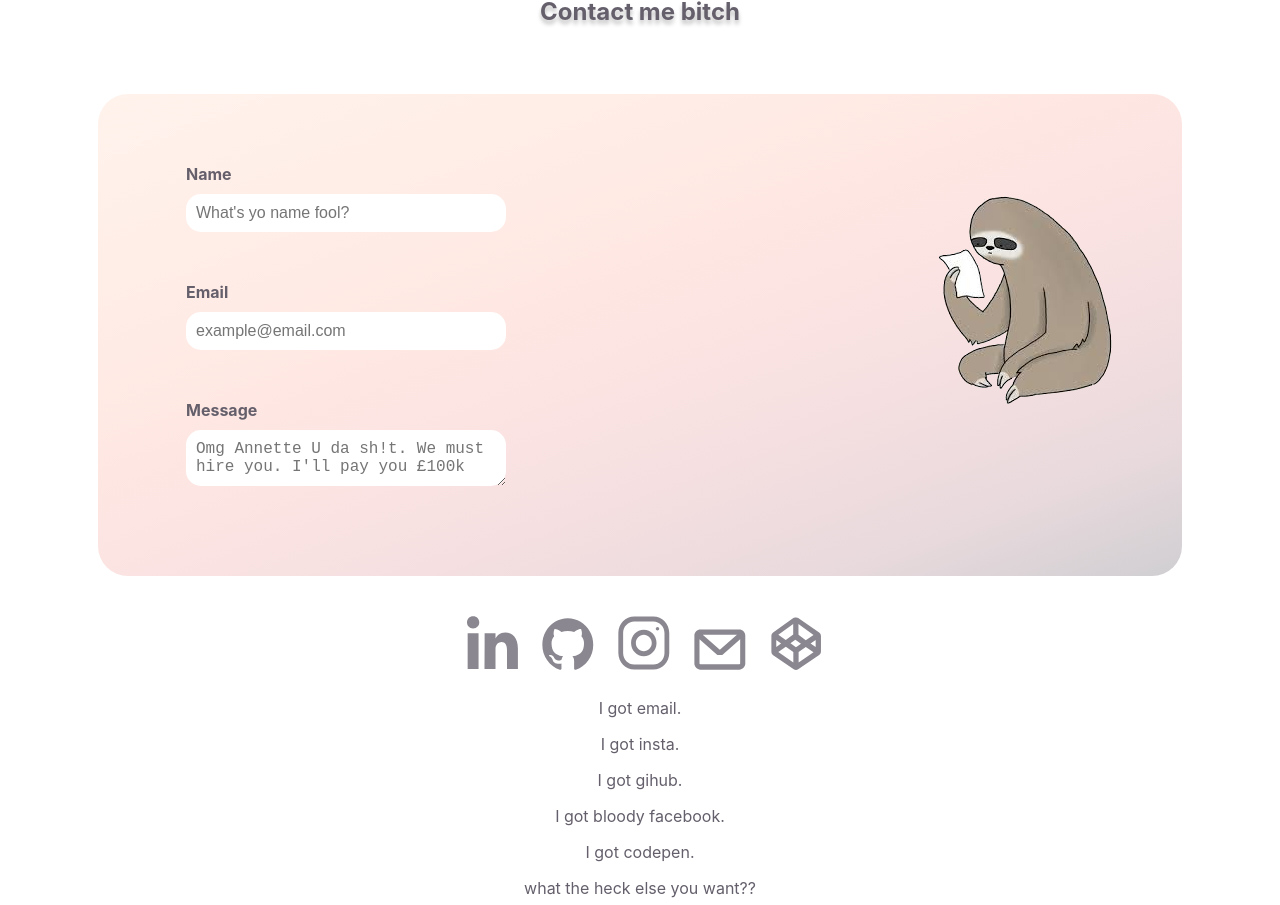
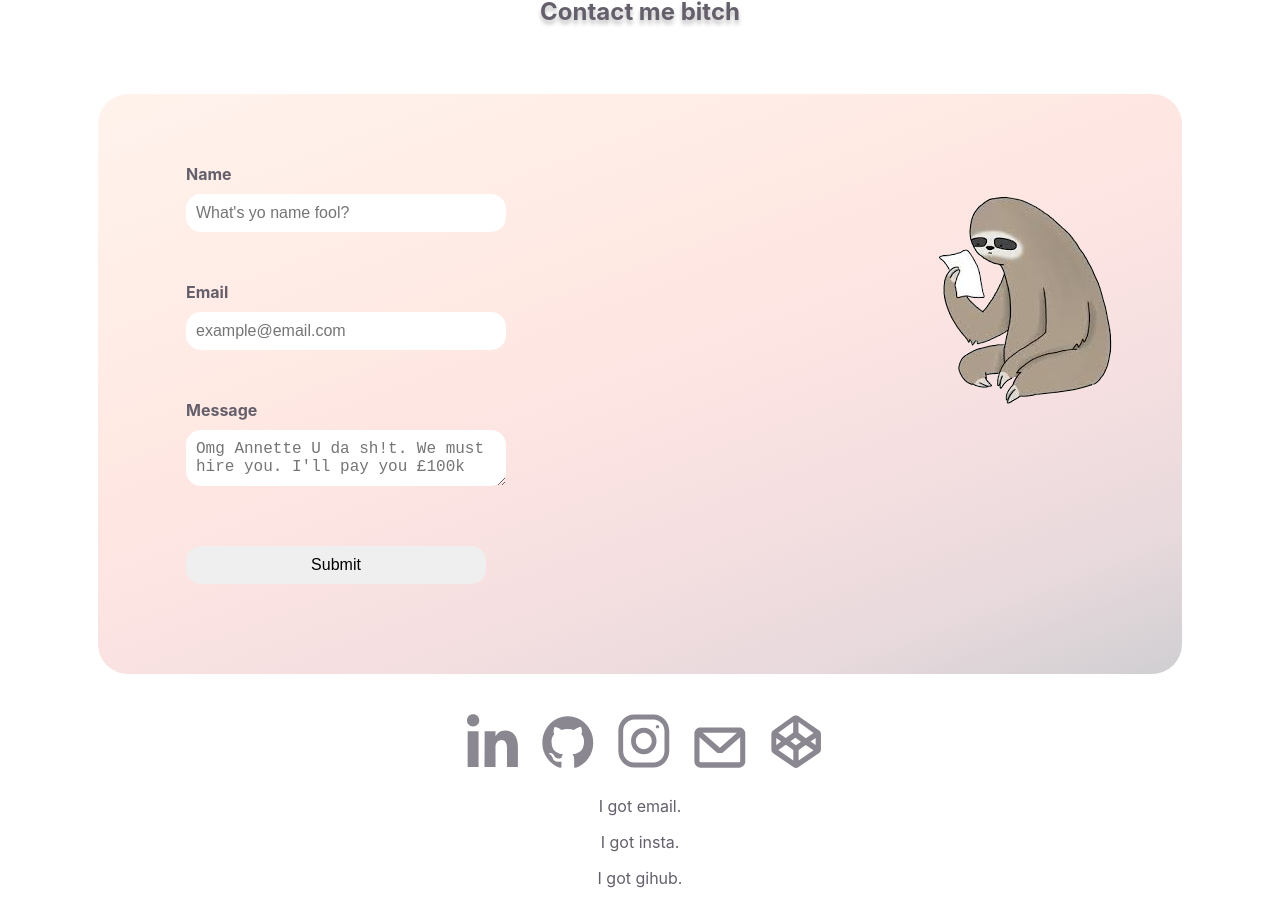
Before and after one commit to annette-graham/annette-graham.github.io, a React (Create React App) app: page / in a window 1280 px wide. Shown: the part 2812-3717 px from the top of the page. Built offline with nearby package versions, Linux system fonts and the light colour scheme.

Commit message:
added handle change to submit

```diff
--- a/src/components/atoms/Input/index.jsx
+++ b/src/components/atoms/Input/index.jsx
@@ -3,8 +3,11 @@ import React from 'react'
 const Input = ({
     label,
     name,
+    onChange,
+    placeholder,
     tag,
-    placeholder
+    type,
+    value
 }) => {
 
     const Tag = tag
@@ -14,9 +17,11 @@ const Input = ({
             <label classname='form-label'>{label}</label>
             <Tag
                 className='form-input'
-                type="text"
+                type={type}
                 name={name}
                 placeholder={placeholder}
+                value={value}
+                onChange={onChange}
             />
         </div>
 
--- a/src/components/molecules/Form/index.jsx
+++ b/src/components/molecules/Form/index.jsx
@@ -3,33 +3,67 @@ import sloth from '../../../images/reading-sloth2.png'
 
 import Input from '../../atoms/Input'
 
-const Form = () => {
+class Form extends React.Component {
+  state = {
+    name: '',
+    email: '',
+    message: ''
+  }
+
+  handleChange(e) {
+    const { name, value } = e.target
+    this.setState({
+      [name]: value
+    })
+    console.log(this.state)
+  }
+
+  handleSubmit(e) {
+    e.preventDefault()
+    alert(`Submitted: ${this.state}`)
+    // mailTo()
+  }
+
+  render() {
 
     return (
         <div className='contact-form'>
+          <form onSubmit={e => this.handleSubmit(e)}>
             <div className='input-group'>
                <Input
                 tag="input"
                 label="Name"
                 name="Name"
                 placeholder="What's yo name fool?"
+                onChange={e => this.handleChange(e)}
               />
               <Input
-              tag="input"
                 label="Email"
                 name="Email"
                 placeholder="example@email.com"
+                tag="input"
+                type='email'
+                onChange={e => this.handleChange(e)}
               />
               <Input
-              tag="textarea"
                 label="Message"
                 name="Message"
                 placeholder="Omg Annette U da sh!t. We must hire you. I'll pay you £100k"
+                tag="textarea"
+                type='textarea'
+                onChange={e => this.handleChange(e)}
+              />
+              <Input
+                name="Submit"
+                tag="input"
+                type='submit'
               />
             </div>
+          </form>
           <img alt="Sloth reading a piece of paper" src={sloth} className='form-image' />
         </div>
     )
   }
+}
 
 export default Form
```
Lines whose indentation alone changed are shown as unchanged.
